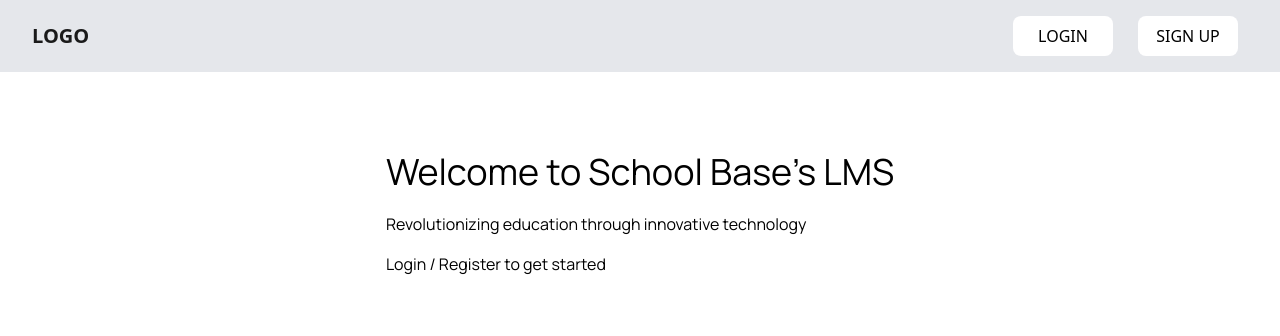
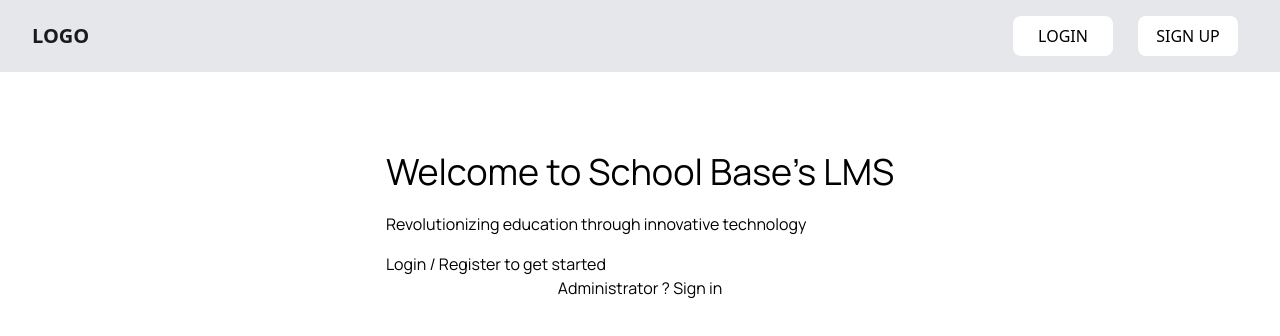
Before and after one commit to AJ1732/capstone_schoolbase_lms, a React (Vite) app: page / in a window 1280 px wide. Shown: the top 336 px of the page. Built offline with nearby package versions, Linux system fonts and the light colour scheme.

Commit message:
feat: add navigate to logo

```diff
--- a/src/anatomy/Layouts/Home/Home.jsx
+++ b/src/anatomy/Layouts/Home/Home.jsx
@@ -1,4 +1,4 @@
-import Admin from "../Admin"
+import { Link } from "react-router-dom"
 
 function Home() {
   return (
@@ -12,6 +12,10 @@ function Home() {
           </div>
         </div>
 
+        <div className="flex justify-end mb-8">
+          <Link>Administrator ? Sign in</Link>
+        </div>
+
         {/* <div className="mt-40 ml-[_-_200rem]">
           <Admin />
         </div> */}
--- a/src/components/Header.jsx/Headers.jsx
+++ b/src/components/Header.jsx/Headers.jsx
@@ -7,8 +7,8 @@ export const HomePageHeader = () => {
 
   return (
     <header className="full-width content-grid | w-full max-h-[110px] bg-gray-200 p-4">
-      <div className="content | flex items-center justify-between">
-        <h1 className="font-bold text-text-black text-xl">LOGO</h1>
+      <div onClick={() => navigate("/")} className="content | flex items-center justify-between cursor-default">
+        <h1  className="font-bold text-text-black text-xl">LOGO</h1>
         <nav>
           <Button type="button" variant="primary" onClick={() => navigate("/login")}>LOGIN</Button>
           <Button type="button" variant="primary" onClick={() => navigate("/signup")}>SIGN UP</Button>
```
